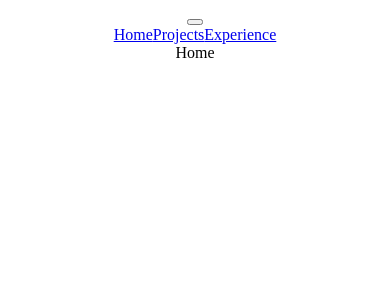
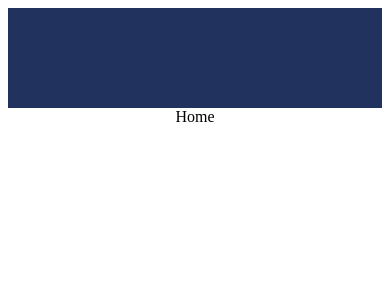
Before and after one commit to adriennecordell/personal-react, a React (Create React App) app: page / in a window 390 px wide. Shown: the top 300 px of the page. Built offline with nearby package versions, Linux system fonts and the light colour scheme.

Commit message:
added navbar styles

```diff
--- a/src/components/Navbar.js
+++ b/src/components/Navbar.js
@@ -1,5 +1,6 @@
 import React from 'react';
 import {Link} from 'react-router-dom'
+import '../styles/Navbar.css'
 
 function Navbar(){
     return <div className="navbar">
--- a/src/styles/navbar.css
+++ b/src/styles/navbar.css
@@ -0,0 +1,88 @@
+.navbar {
+    width: 100%;
+    height: 100px;
+    background: #21325e;
+  }
+
+  .links {
+    width: 100%;
+    height: 100%;
+    display: flex;
+    align-items: center;
+    justify-content: center;
+    color: white;
+  }
+
+  .navbar a {
+    color: white;
+    text-decoration: none;
+    margin: 20px;
+    font-size: 25px;
+  }
+
+  .toggleButton {
+    width: 100%;
+    height: 100px;
+    display: flex;
+    align-items: center;
+    justify-content: flex-end;
+  }
+
+  .toggleButton svg {
+    font-size: 50px;
+  }
+  .toggleButton button {
+    margin-right: 20px;
+    background-color: transparent;
+    border: none;
+    color: white;
+    cursor: pointer;
+  }
+
+  #open {
+    height: 100vh;
+  }
+
+  #open .links {
+    flex-direction: column;
+    justify-content: flex-start;
+    margin-top: 100px;
+  }
+
+  #open a {
+    width: 100%;
+    text-align: center;
+  }
+
+  @media only screen and (max-width: 900px) {
+    .navbar a {
+      width: 70px;
+    }
+  }
+
+  @media only screen and (max-width: 600px) {
+    .toggleButton {
+      display: flex;
+    }
+    #close a {
+      display: none;
+    }
+  }
+
+  @media only screen and (min-width: 600px) {
+    .toggleButton {
+      display: none;
+    }
+
+    .hiddenLinks {
+      display: none;
+    }
+
+    #open {
+      height: 100px;
+    }
+
+    #open .links {
+      flex-direction: row;
+    }
+  }
```
